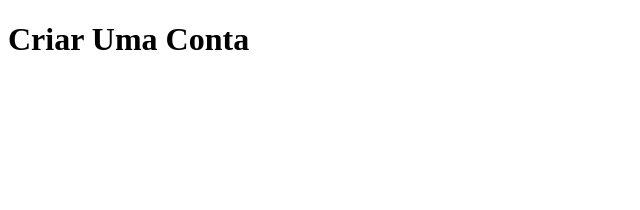
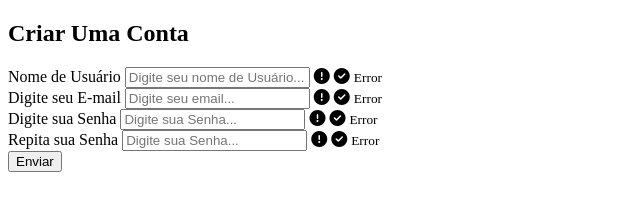
Before and after one commit to henriquerick12/Formulario, a plain HTML site: page index.html in a window 1280 px wide. Shown: the whole page, without its empty margins (0-640 px from the left). Drawn offline with Linux system fonts and the light colour scheme.

Commit message:
Estrutura base do formulario

```diff
--- a/index.html
+++ b/index.html
@@ -1,17 +1,74 @@
 <!DOCTYPE html>
 <html lang="pt-br">
-<head>
-    <meta charset="UTF-8">
-    <meta name="viewport" content="width=device-width, initial-scale=1.0">
-    <link rel="stylesheet" href="style.css">
+  <head>
+    <meta charset="UTF-8" />
+    <meta name="viewport" content="width=device-width, initial-scale=1.0" />
+    <link
+      rel="stylesheet"
+      href="https://cdnjs.cloudflare.com/ajax/libs/font-awesome/6.5.2/css/all.min.css"
+    />
+    <link rel="stylesheet" href="style.css" />
     <title>Formulario</title>
-</head>
-<body>
+  </head>
+  <body>
     <div class="container">
-        <h1>Criar Uma Conta</h1>
-        <form>
+      <h2>Criar Uma Conta</h2>
 
-        </form>
+      <form class="form">
+        <div class="input-group">
+          <label for="name">Nome de Usuário</label>
+          <input
+            name="name"
+            id="name"
+            type="text"
+            placeholder="Digite seu nome de Usuário..."
+          />
+          <i class="fa-solid fa-exclamation-circle"></i>
+          <i class="fa-solid fa-check-circle"></i>
+          <small>Error</small>
+        </div>
+
+        <div class="input-group">
+          <label for="email">Digite seu E-mail</label>
+          <input
+            id="email"
+            type="text"
+            name="email"
+            placeholder="Digite seu email..."
+          />
+          <i class="fa-solid fa-exclamation-circle"></i>
+          <i class="fa-solid fa-check-circle"></i>
+          <small>Error</small>
+        </div>
+
+        <div class="input-group">
+          <label for="email">Digite sua Senha</label>
+          <input
+            id="password"
+            type="password"
+            name="password"
+            placeholder="Digite sua Senha..."
+          />
+          <i class="fa-solid fa-exclamation-circle"></i>
+          <i class="fa-solid fa-check-circle"></i>
+          <small>Error</small>
+        </div>
+
+        <div class="input-group">
+          <label for="email">Repita sua Senha</label>
+          <input
+            id="password"
+            type="password"
+            name="password"
+            placeholder="Digite sua Senha..."
+          />
+          <i class="fa-solid fa-exclamation-circle"></i>
+          <i class="fa-solid fa-check-circle"></i>
+          <small>Error</small>
+        </div>
+
+        <button type="submit">Enviar</button>
+      </form>
     </div>
-</body>
+  </body>
 </html>
```
